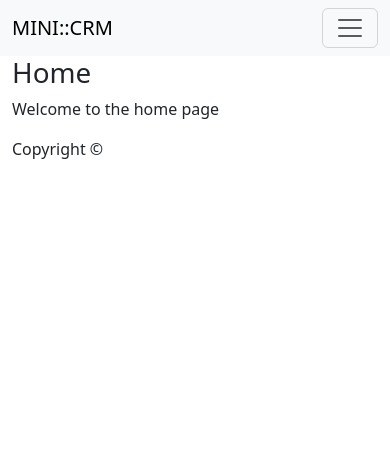
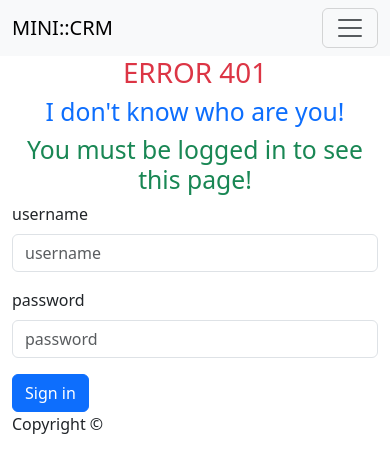
Before and after one commit to dabzse/mini_crm, a Django app: page / in a window 390 px wide. Shown: the top 473 px of the page. Run offline with Django 4.2, Linux system fonts and the light colour scheme; some libraries are stand-ins or nearby versions.

Commit message:
something happens, something works... will continue later

```diff
--- a/crm/templates/base.html
+++ b/crm/templates/base.html
@@ -16,6 +16,15 @@
     </header>
     <main>
         <div class="container">
+            {% if messages %}
+                {% for message in messages %}
+                <div class="alert alert-{{ message.tags }} alert-dismissible fade show" role="alert">
+                    {{ message }}
+                    <button type="button" class="btn-close" data-bs-dismiss="alert" aria-label="Close"></button>
+                </div>
+                {% endfor %}
+            {% endif %}
+
             {% block content %}
             {% endblock %}
         </div>
--- a/crm/templates/home.html
+++ b/crm/templates/home.html
@@ -2,6 +2,18 @@
 {% load static %}
 
 {% block content %}
-    <h1>Home</h1>
-    <p>Welcome to the home page</p>
+
+{% if user.is_authenticated %}
+
+<h1 class="text-primary text-center">Welcome {{ user.username }}!</h1>
+
+{% comment %}
+    {% include "crm.html" %}
+    # not yet exists
+{% endcomment %}
+
+{% else %}
+    {% include "login.html" %}
+{% endif %}
+
 {% endblock content %}
--- /dev/null
+++ b/crm/templates/login.html
@@ -0,0 +1,15 @@
+<h1 class="text-danger text-center">ERROR 401</h1>
+<h2 class="text-primary text-center">I don't know who are you!</h2>
+<h2 class="text-success text-center">You must be logged in to see this page!</h2>
+<form method="POST" action="{% url 'home' %}">
+    {% csrf_token %}
+    <div class="mb-3">
+        <label for="username" class="form-label">username</label>
+        <input type="text" class="form-control" name="username" placeholder="username" required>
+    </div>
+    <div class="mb-3">
+        <label for="password" class="form-label">password</label>
+        <input type="password" class="form-control" name="password" placeholder="password" required>
+    </div>
+    <button class="btn btn-primary" type="submit">Sign in</button>
+</form>
--- a/crm/urls.py
+++ b/crm/urls.py
@@ -4,4 +4,16 @@ from . import views
 
 urlpatterns = [
     path("", views.home, name="home"),
+#    path("login_user/", views.login_user, name="login_user"),
+    path("logout_user/", views.logout_user, name="logout_user"),
+    path("register_user/", views.register_user, name="register_user"),
 ]
+
+'''
+it works without the "login_user/" path
+reason:
+it is "wired" inside the home view's authentication
+
+if you wish, you can separate the login_user view,
+and code it's function/definition separately
+'''
--- a/crm/views.py
+++ b/crm/views.py
@@ -1,5 +1,71 @@
-from django.shortcuts import render
+from django.shortcuts import render, redirect
+from django.contrib.auth import authenticate, login, logout
+from django.contrib import messages
+from django.contrib.auth.models import User
+
 
 # Create your views here.
 def home(request):
+    if request.method == "POST":
+        username = request.POST["username"]
+        password = request.POST["password"]
+        # Authenticate user
+        user = authenticate(request, username=username, password=password)
+        if user is not None:
+            # Login user
+            login(request, user)
+            messages.success(request, ("You have been logged in!"))
+            return redirect("home")
+        else:
+            messages.warning(request, ("Error logging in - Please try again..."))
+            return render(request, "home.html", {})
+            # return redirect("home.html")
+    else:
+        return render(request, "home.html", {})
+
+
+def logout_user(request):
+    logout(request)
+    messages.info(request, ("You have been logged out!"))
     return render(request, "home.html", {})
+
+
+def register_user(request):
+    if request.method == "POST":
+        # Get form values
+        first_name = request.POST["first_name"]
+        last_name = request.POST["last_name"]
+        username = request.POST["username"]
+        email = request.POST["email"]
+        password = request.POST["password"]
+        password_confirm = request.POST["password_confirm"]
+        # Check if passwords match
+        if password == password_confirm:
+            # Check username
+            if User.objects.filter(username=username).exists():
+                messages.warning(request, ("That username is already taken!"))
+                return render(request, "register.html", {})
+            elif User.objects.filter(email=email).exists():
+                messages.warning(request, ("That email is already being used!"))
+                return render(request, "register.html", {})
+            else:
+                # Looks good
+                user = User.objects.create_user(
+                    username=username,
+                    password=password,
+                    email=email,
+                    first_name=first_name,
+                    last_name=last_name,
+                )
+                # Login after register
+                # auth.login(request, user)
+                # messages.success(request, ("You have been logged in!"))
+                # return redirect("home")
+                user.save()
+                messages.success(request, ("You have been registered!"))
+                return render(request, "login.html", {})
+        else:
+            messages.error(request, ("Passwords do not match!"))
+            return render(request, "register.html", {})
+    else:
+        return render(request, "register.html", {})
```
Also changed, not shown: crm/templates/register.html (added, +30 -0 lines), mini_crm.sqlite3.
